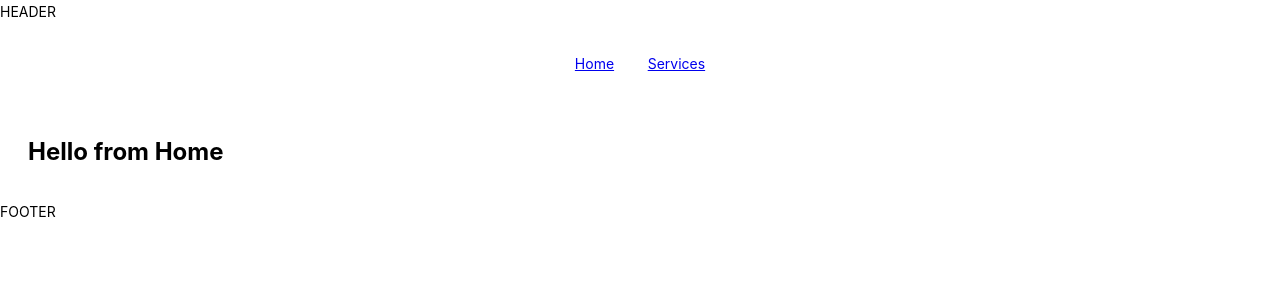
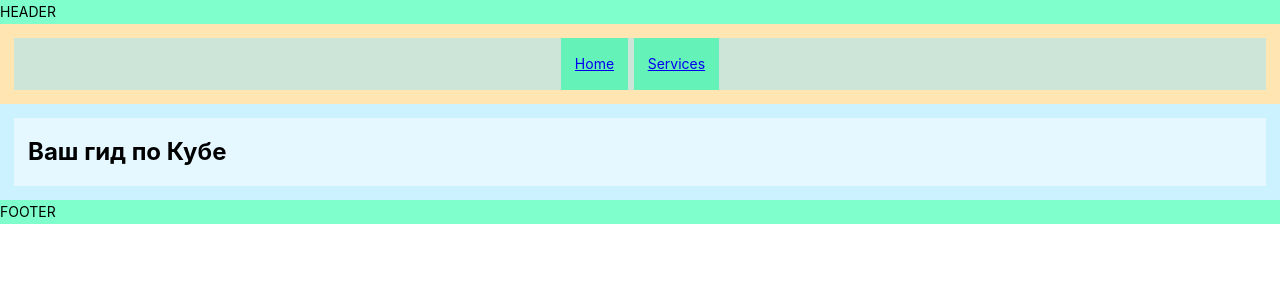
Before and after one commit to igoryen/zenkova, a React (Create React App) app: page / in a window 1280 px wide. Shown: the top 300 px of the page. Built offline with nearby package versions, Linux system fonts and the light colour scheme.

Commit message:
Started adding info to Home

```diff
--- a/src/pages/Home/Home.js
+++ b/src/pages/Home/Home.js
@@ -29,8 +29,12 @@ class Home extends React.Component {
 
     render() {
         return (
-            <div>
-                <h1>Hello from Home</h1>
+            <div className="home">
+                <section className="page__heading">
+                    <div className="element heading">
+                        <h1>Ваш гид по Кубе</h1>
+                    </div>
+                </section>
 
             </div>
         );
--- a/src/styles/colors.scss
+++ b/src/styles/colors.scss
@@ -5,8 +5,8 @@ $color4: #ffffff80;
 $color5: #ff471a80;
 
 // section 2 for testing
-$color1: #ffffff80;
-$color2: #ffffff80;
-$color3: #ffffff80;
-$color4: #ffffff80;
-$color5: #ffffff80;
+// $color1: #ffffff80;
+// $color2: #ffffff80;
+// $color3: #ffffff80;
+// $color4: #ffffff80;
+// $color5: #ffffff80;
```
